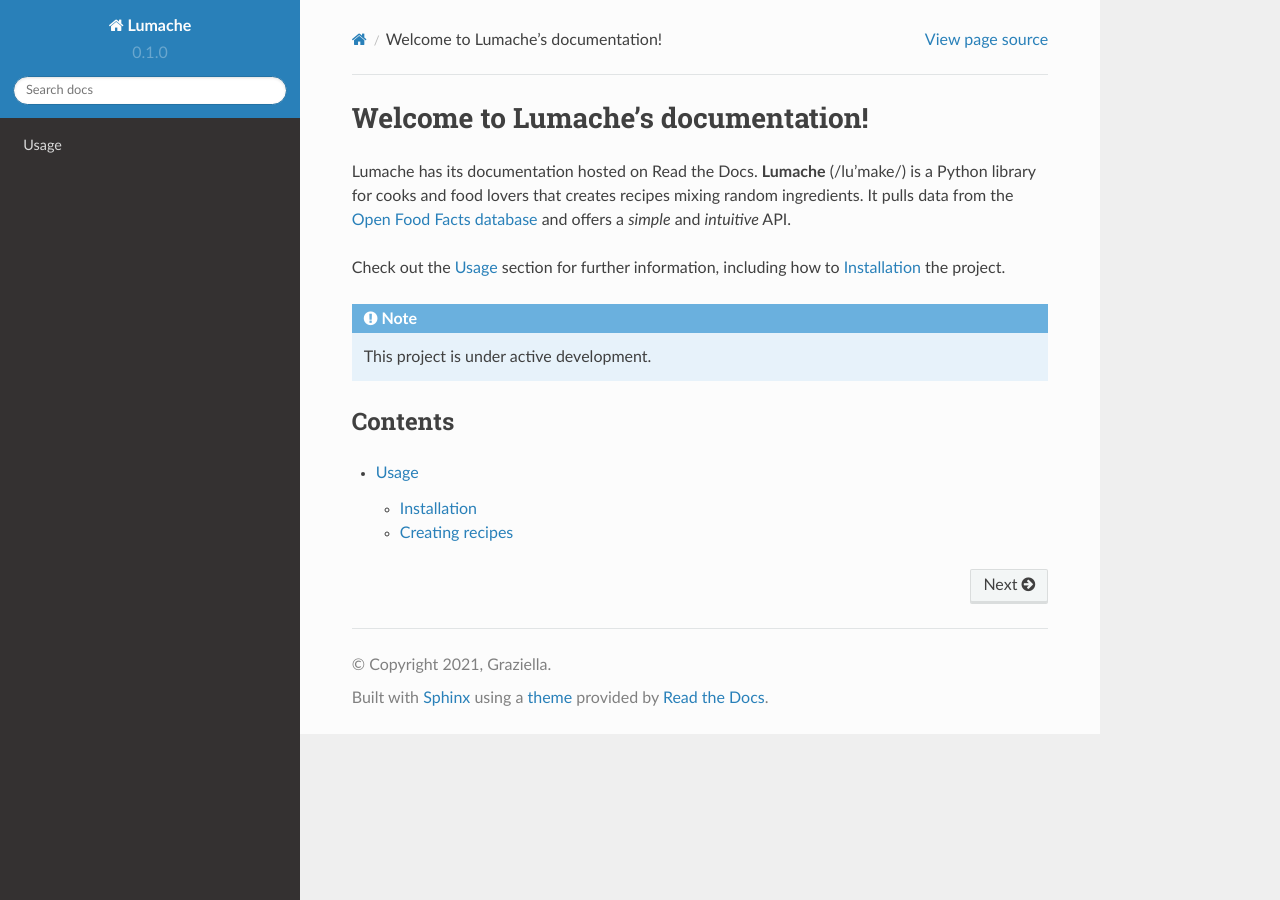
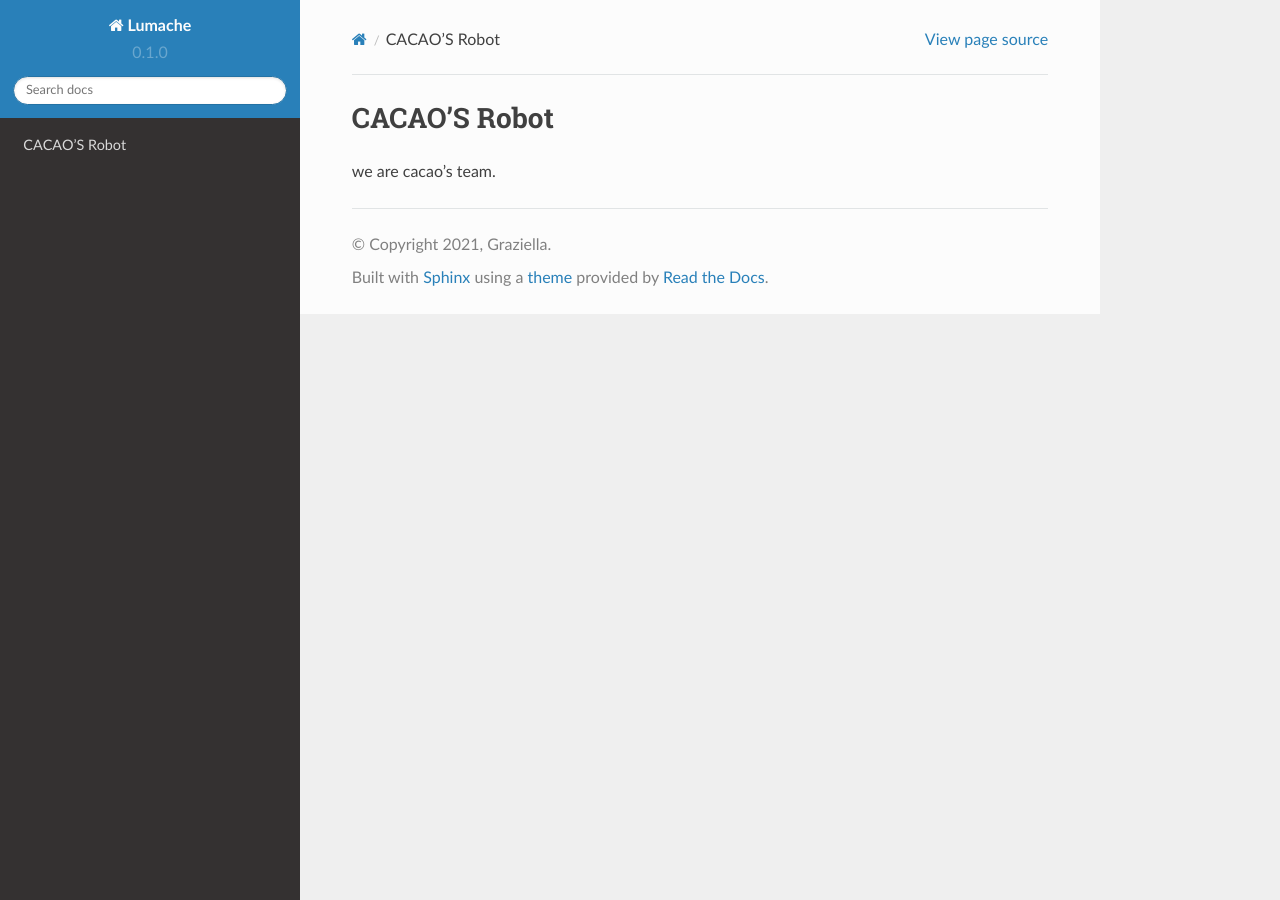
Before and after one commit to Lattawat/Cacao-Mechanics-Team-Document, a Sphinx documentation site: the page built from docs/source/index.rst, in a window 1280 px wide. Built offline with Sphinx 7.4.7 and the Read the Docs theme 2.0.0, drawn with Linux system fonts in a browser that asks for light colours; pages that are not in the unit, such as notebooks, are missing from menus.

Commit message:
Update index.rst

```diff
--- a/docs/source/index.rst
+++ b/docs/source/index.rst
@@ -1,22 +1,13 @@
-Welcome to Lumache's documentation!
-===================================
-Lumache has its documentation hosted on Read the Docs.
-**Lumache** (/lu'make/) is a Python library for cooks and food lovers
-that creates recipes mixing random ingredients.
-It pulls data from the `Open Food Facts database <https://world.openfoodfacts.org/>`_
-and offers a *simple* and *intuitive* API.
+.. _documentation_home:
 
-Check out the :doc:`usage` section for further information, including
-how to :ref:`installation` the project.
+CACAO'S Robot
+==============
 
-.. note::
-
-   This project is under active development.
-
-Contents
---------
+we are cacao's team.
 
 .. toctree::
+   :caption: CACAO'S Hardware Design
+   :maxdepth: 1
+   :hidden:
 
-   usage
-   api
+   nechanical_system/index.rst
```
